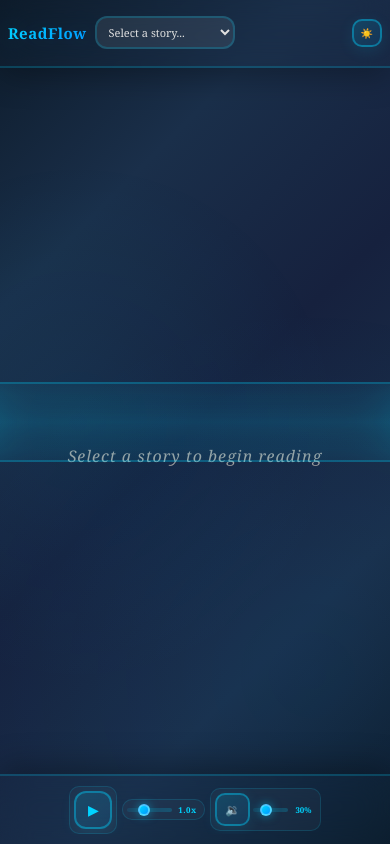
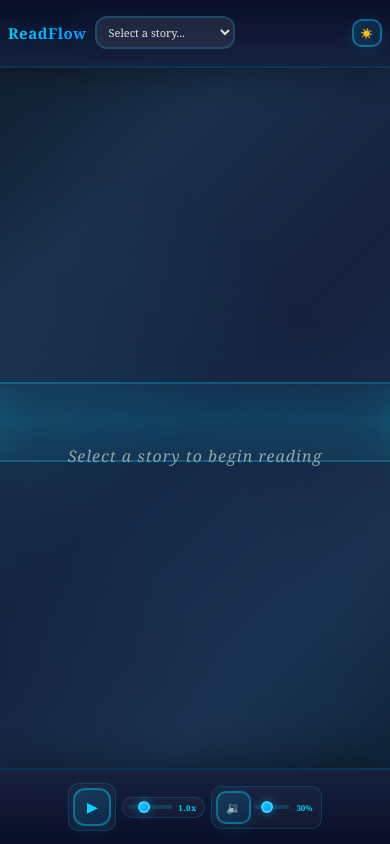
Before and after one commit to VarunYzech/ReadFlow, a plain HTML site: page src/pages/index.html in a window 390 px wide. Drawn offline with Linux system fonts and the light colour scheme.

Commit message:
fix the auto size - footer

```diff
--- a/src/css/reader.css
+++ b/src/css/reader.css
@@ -155,16 +155,16 @@ body.light-theme .story-dropdown option {
    ============================================ */
 .header {
     flex-shrink: 0;
-    height: clamp(70px, 12vh, 120px);
-    background: linear-gradient(180deg, rgba(var(--bg-primary-rgb), 0.98) 0%, rgba(var(--bg-secondary-rgb), 0.95) 100%);
-    border-bottom: 2px solid var(--border);
+    height: auto;
+    min-height: clamp(60px, 12vh, 100px);
+    background: linear-gradient(180deg, rgba(10, 14, 39, 0.98) 0%, rgba(22, 33, 62, 0.95) 100%);
+    border-bottom: 2px solid rgba(0, 212, 255, 0.2);
     display: flex;
     align-items: center;
-    padding: 0 clamp(20px, 5vw, 40px);
+    padding: clamp(12px, 2vh, 20px) clamp(16px, 4vw, 32px);
     backdrop-filter: blur(15px);
     z-index: 100;
     box-shadow: 0 8px 32px rgba(0, 0, 0, 0.3);
-    transition: all 0.3s ease;
 }
 
 .header-content {
@@ -293,7 +293,6 @@ body.light-theme .story-dropdown option {
     align-items: center;
     justify-content: center;
     min-height: 0;
-    padding-bottom: clamp(55px, 8vh, 75px);
 }
 
 .reader {
@@ -427,28 +426,26 @@ body.light-theme .story-dropdown option {
 .footer {
     flex-shrink: 0;
     height: auto;
-    min-height: clamp(60px, 10vh, 90px);
-    background: linear-gradient(180deg, rgba(var(--bg-secondary-rgb), 0.95) 0%, rgba(var(--bg-primary-rgb), 0.98) 100%);
-    border-top: 2px solid var(--border);
+    min-height: clamp(65px, 11vh, 100px);
+    background: linear-gradient(180deg, rgba(22, 33, 62, 0.95) 0%, rgba(10, 14, 39, 0.98) 100%);
+    border-top: 2px solid rgba(0, 212, 255, 0.2);
     display: flex;
     align-items: center;
     justify-content: center;
-    padding: clamp(10px, 2vh, 16px) clamp(10px, 3vw, 20px);
+    padding: clamp(12px, 2vh, 18px) clamp(16px, 4vw, 32px);
     backdrop-filter: blur(15px);
     z-index: 100;
     box-shadow: 0 -8px 32px rgba(0, 0, 0, 0.3);
-    transition: all 0.3s ease;
 }
 
 .footer-content {
     display: flex;
     align-items: center;
-    gap: clamp(8px, 1.5vw, 14px);
+    gap: clamp(8px, 1.5vw, 16px);
     width: 100%;
     max-width: 1200px;
-    flex-wrap: nowrap;
+    flex-wrap: wrap;
     justify-content: center;
-    overflow-x: auto;
 }
 
 .control-group {
@@ -668,15 +665,14 @@ body.light-theme .story-dropdown option {
 
     .footer {
         height: auto;
-        min-height: clamp(60px, 9vh, 80px);
-        padding: clamp(10px, 1.5vh, 14px) clamp(10px, 2vw, 16px);
+        min-height: clamp(60px, 9vh, 85px);
+        padding: clamp(10px, 1.5vh, 14px) clamp(12px, 3vw, 24px);
     }
 
     .footer-content {
-        gap: clamp(6px, 1.2vw, 10px);
-        flex-wrap: nowrap;
+        gap: clamp(8px, 1.5vw, 12px);
+        flex-wrap: wrap;
         justify-content: center;
-        overflow-x: auto;
     }
 
     .control-group {
@@ -770,27 +766,18 @@ body.light-theme .story-dropdown option {
         flex-shrink: 0;
     }
 
-    .reader-container {
-        padding-bottom: clamp(55px, 8vh, 75px);
-    }
-
     .footer {
-        position: fixed;
-        bottom: 0;
-        left: 0;
-        right: 0;
+        position: relative;
         height: auto;
-        min-height: clamp(55px, 8vh, 75px);
-        padding: clamp(8px, 1.2vh, 12px) clamp(8px, 2vw, 12px);
+        min-height: clamp(60px, 9vh, 80px);
+        padding: clamp(10px, 1.5vh, 14px) clamp(8px, 2vw, 12px);
         flex-shrink: 0;
-        border-radius: 0;
     }
 
     .footer-content {
-        gap: clamp(5px, 0.8vw, 8px);
-        flex-wrap: nowrap;
+        gap: clamp(6px, 1vw, 10px);
+        flex-wrap: wrap;
         justify-content: center;
-        overflow-x: auto;
     }
 
     .control-group {
```
